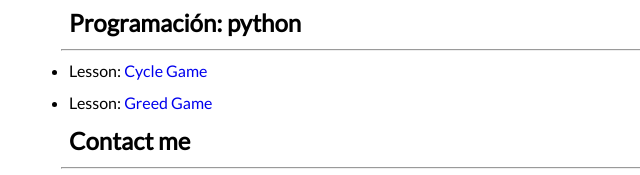
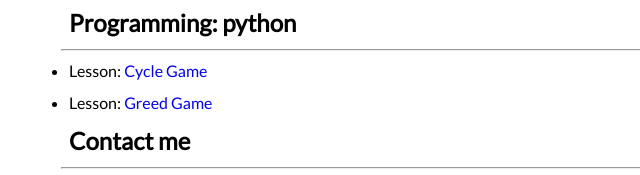
Before and after one commit to melaniecristeche/portafolio, a plain HTML site: page index.html in a window 1280 px wide. Shown: the part 405-580 px from the top of the page, 215-855 px from the left. Drawn offline with nearby package versions, Linux system fonts and the light colour scheme.

Commit message:
mmmm commit

```diff
--- a/index.html
+++ b/index.html
@@ -43,7 +43,7 @@
         <li>Lesson: <a href="./dom_project/dom.html">DOM Project</a></li></ul>
         <!-- <li>Lesson: <a href="./chamber/index.html">Chamber Home Page</a></li> -->
 
-      <h2 >Programación: python </h2>
+      <h2 >Programming: python </h2>
       <hr>
       <ul>
         <li>Lesson: <a href="https://github.com/melaniecristeche/CSE-210-05" target="_blank">Cycle Game</a></li>
@@ -64,11 +64,9 @@
        <strong> <span id="lastmod"></span></strong>
       </p>
       <div>
-
         <p>I'm also on these social networks ➡</p>
       </div>
         <div class="social-images">
-
         <a href="https://www.youtube.com/channel/UCVLrNN41oDJXMUrXnigVYtw/featured" target="_blank"><img src="images/rsz_youtube_logo.png" alt="youtube link" class="social-media"></a>
         <a href="https://www.linkedin.com/in/melanie-cristeche/" target="_blank"><img src="images/rsz_linkedin_logo.png" alt="Linkedin link" class="social-media"></a>
         <a href="https://www.instagram.com/melanie.cristeche/" target="_blank"><img src="images/rsz_instagram_logo.png" alt="Instagram link" class="social-media"></a>
```
Also changed, not shown: images/CSS-Logo.png (added), images/HTML5-CSS3-JS.jpg (added), images/python-logo.png (added), images/rsz_python-logo.png (added).
